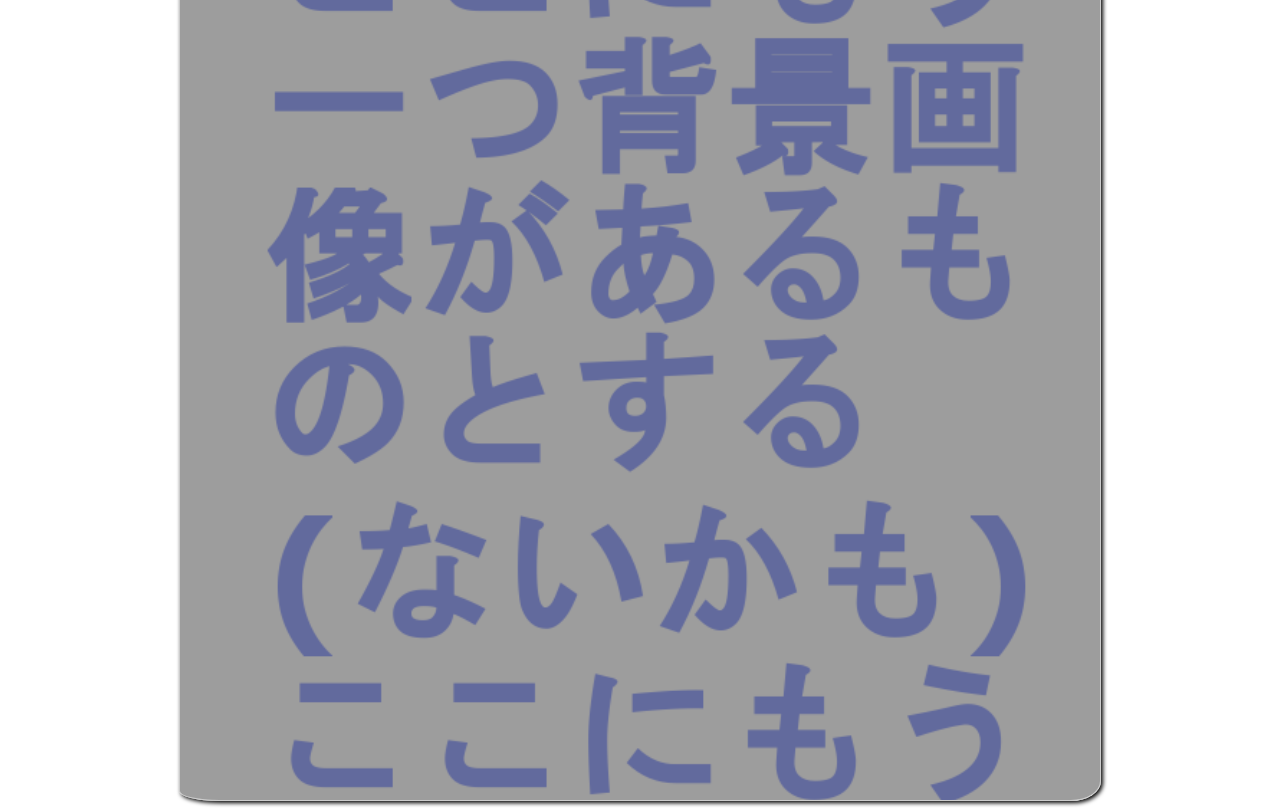
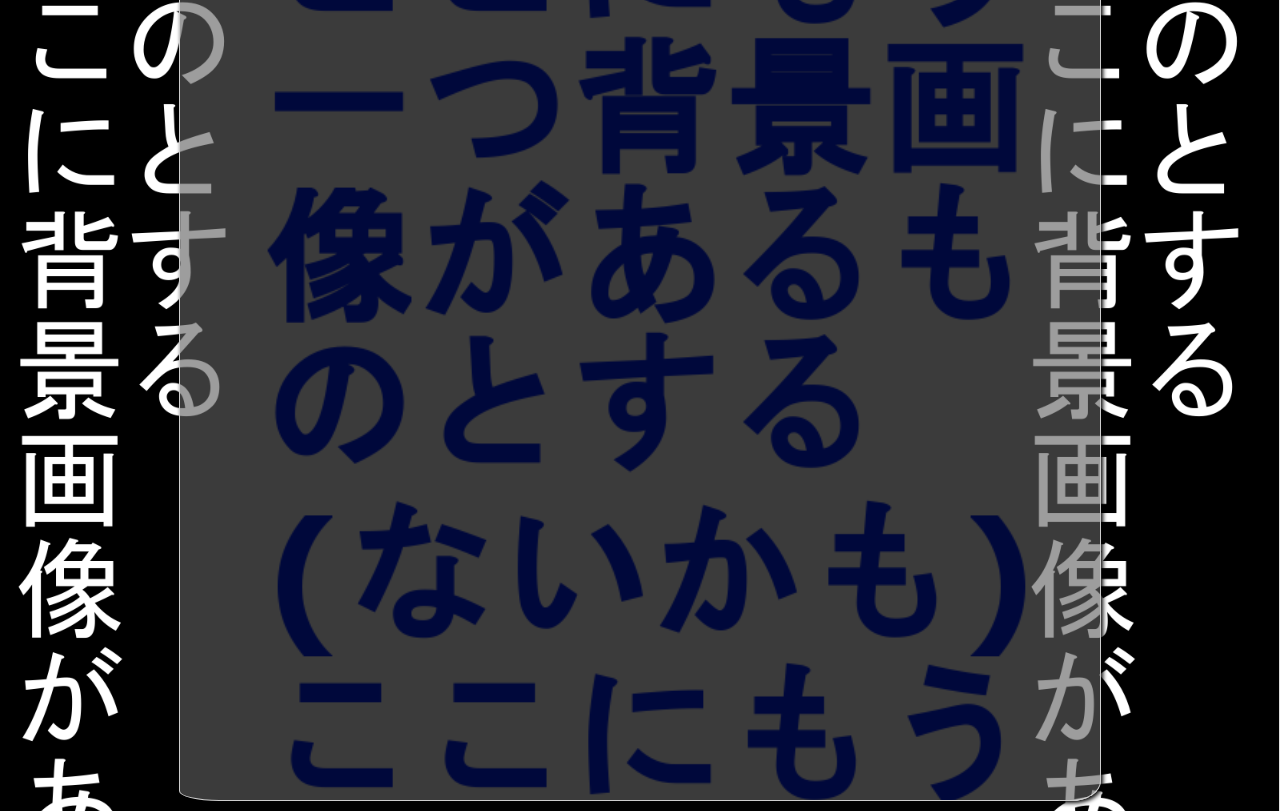
Before and after one commit to shomuMatch/shomu-match, a plain HTML site: page pages/test.html in a window 1280 px wide. Shown: the part 131-942 px from the top of the page. Drawn offline with Linux system fonts and the light colour scheme.

Commit message:
add new file

```diff
--- a/css/style.css
+++ b/css/style.css
@@ -1,7 +1,6 @@
 body {
-    /*background: url(../images/background.png) 0 0 no-repeat;
-    background-size: 100% auto;*/
-    background: rgb(255,255,255);
+    background: url(../images/background.png) 0 0 no-repeat;
+    background-size: 100% auto;
     min-width: 1000px;
     font-family: Meiryo;
 }
```
Also changed, not shown: index.html (+3 -3 lines).
